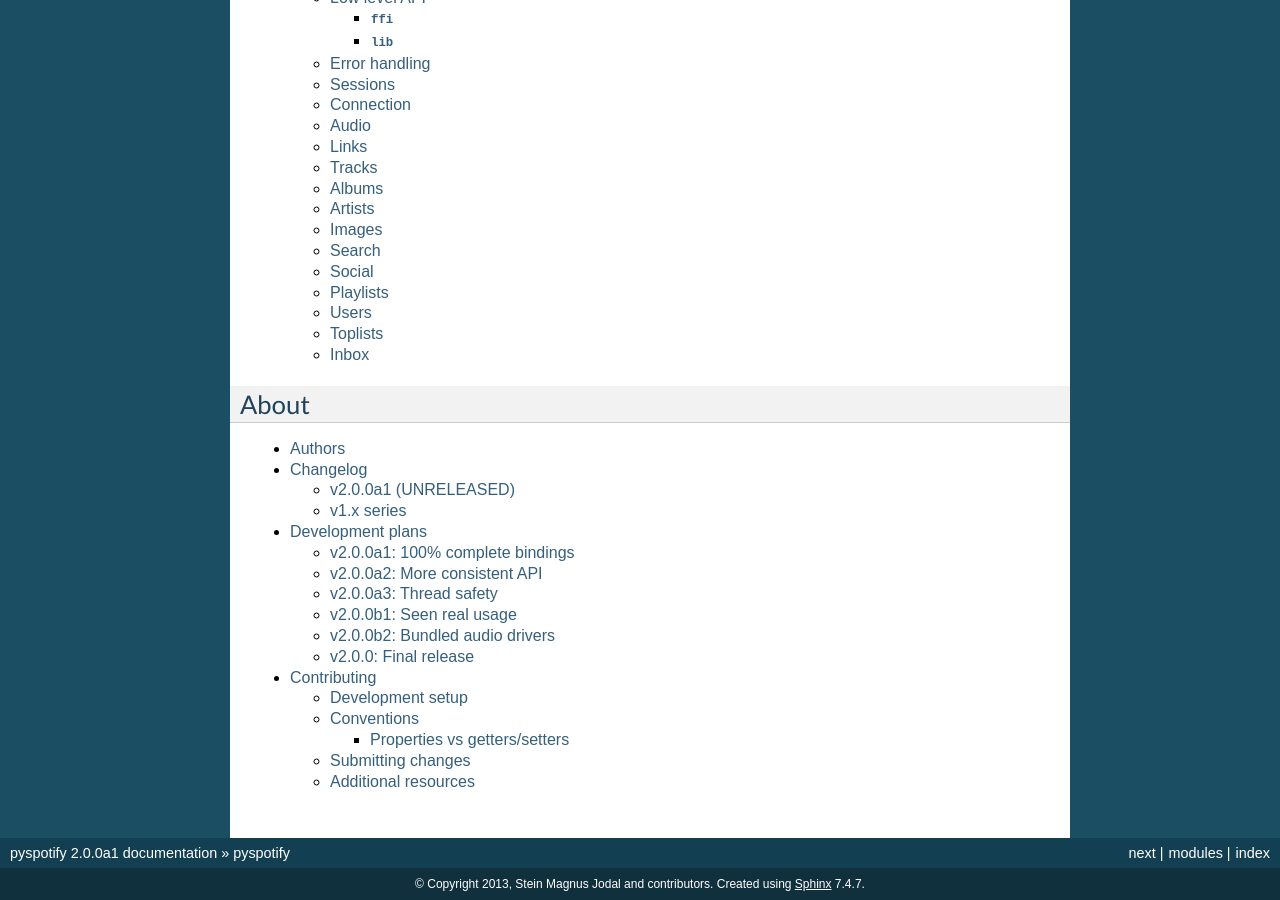
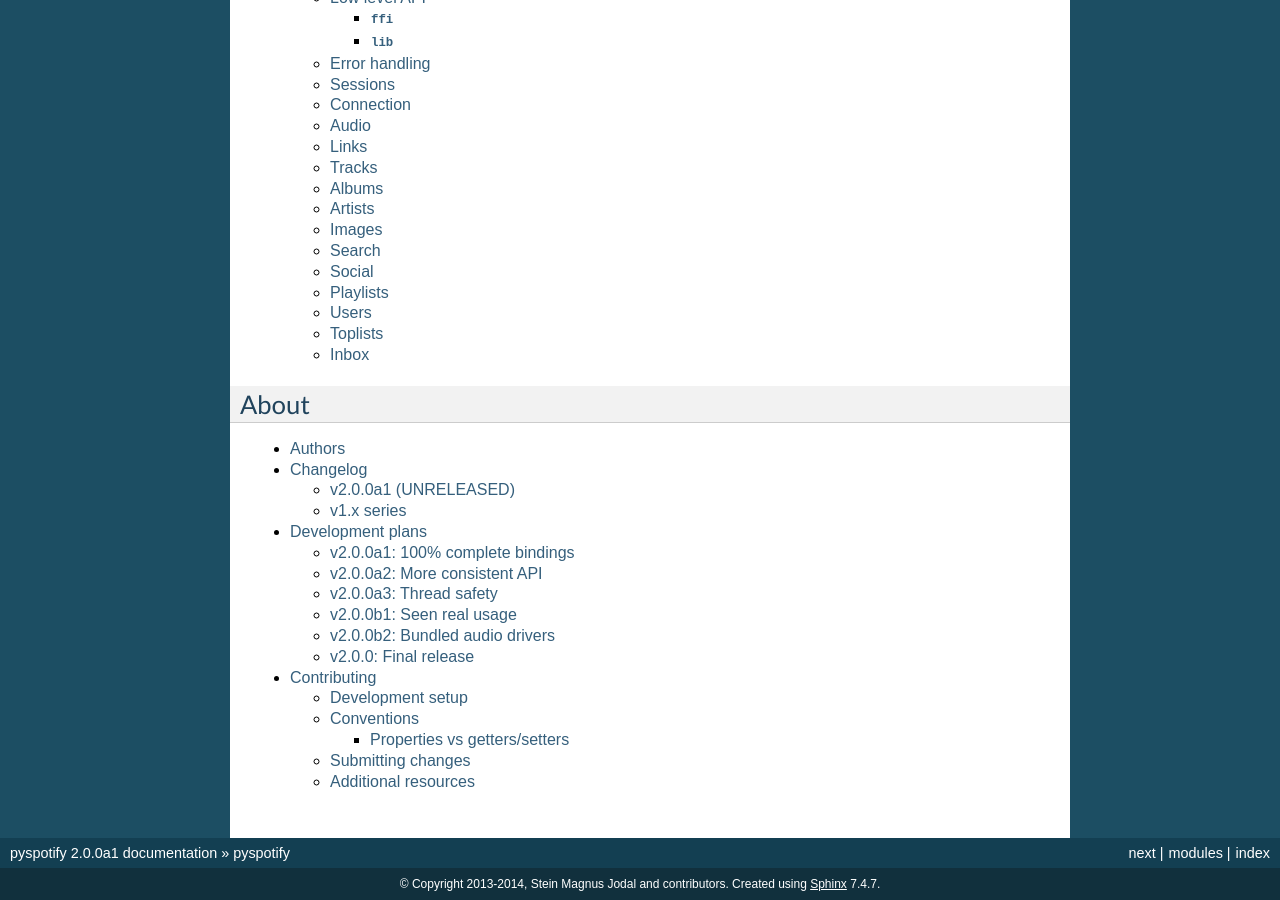
Before and after one commit to jodal/pyspotify, a Sphinx documentation site: the page built from docs/index.rst, in a window 1280 px wide and 900 px high, scrolled down 1148 px. Built offline with Sphinx 7.4.7, drawn with Linux system fonts in a browser that asks for light colours.

Commit message:
docs: Bump copyright year

```diff
--- a/docs/authors.rst
+++ b/docs/authors.rst
@@ -2,8 +2,8 @@
 Authors
 *******
 
-pyspotify 2.x is copyright 2013 Stein Magnus Jodal and contributors. pyspotify
-is licensed under the Apache License, Version 2.0.
+pyspotify 2.x is copyright 2013-2014 Stein Magnus Jodal and contributors.
+pyspotify is licensed under the Apache License, Version 2.0.
 
 The following persons have contributed to pyspotify 2.x. The list is in the
 order of first contribution. For details on who have contributed what, please
--- a/docs/conf.py
+++ b/docs/conf.py
@@ -50,8 +50,8 @@
 source_suffix = '.rst'
 master_doc = 'index'
 
-project = u'pyspotify'
-copyright = u'2013, Stein Magnus Jodal and contributors'
+project = 'pyspotify'
+copyright = '2013-2014, Stein Magnus Jodal and contributors'
 
 release = get_version('../spotify/__init__.py')
 version = '.'.join(release.split('.')[:2])
```
